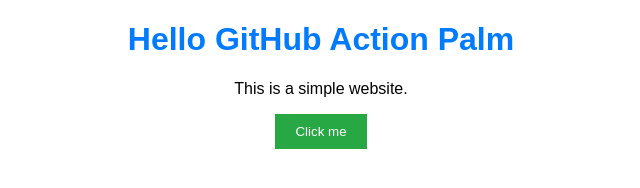
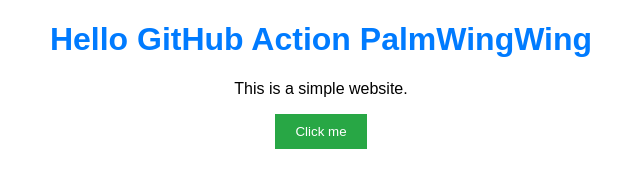
Before and after one commit to PalmWingWing/my-simple-website, a website: page index.html in a window 1280 px wide. Shown: the whole page, without its empty margins (319-959 px from the left). Drawn offline with Linux system fonts and the light colour scheme.

Commit message:
Test Commit1

```diff
--- a/index.html
+++ b/index.html
@@ -6,7 +6,7 @@
 </head>
 <body>
 
-<h1>Hello GitHub Action Palm</h1>
+<h1>Hello GitHub Action PalmWingWing</h1>
 <p>This is a simple website.</p>
 <button id="myButton">Click me</button>
 
```
